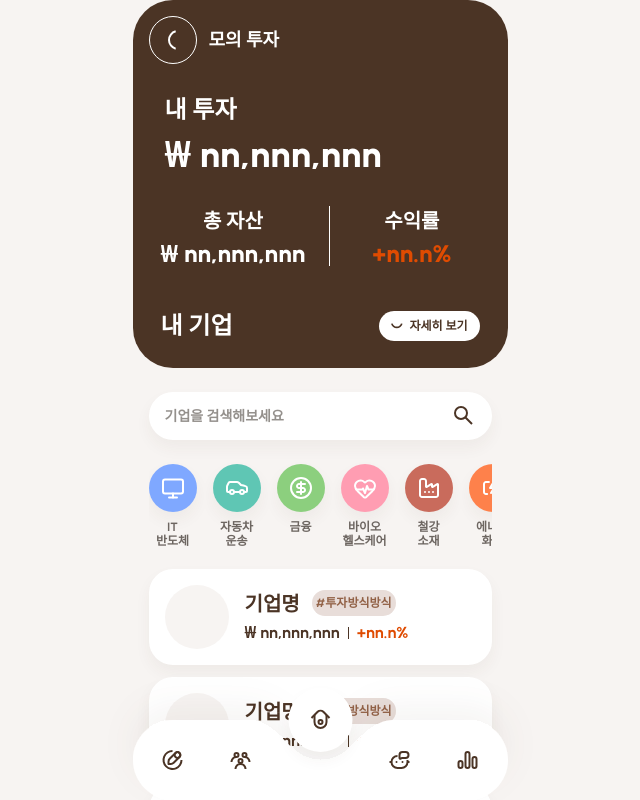
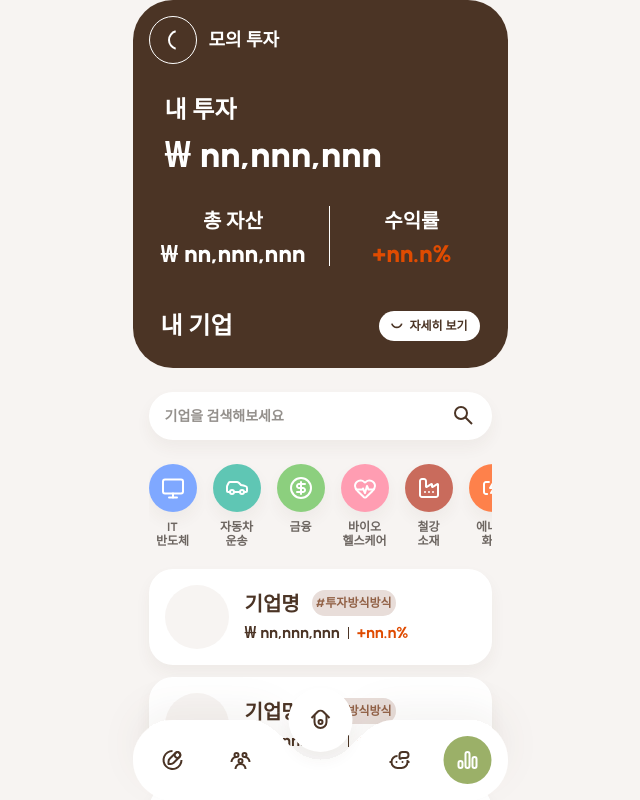
Before and after one commit to MJU-Capstone-Design-1/Jumoney-FE, a Next.js app: page /mockinvestment in a window 1280 px wide. Shown: the whole page, without its empty margins (320-960 px from the left). Built offline with nearby package versions, Linux system fonts and the light colour scheme; a web font is replaced by a local one.

Commit message:
✨ Feat: 현재 페이지 탭바 active 상태 적용

```diff
--- a/src/components/bottomTabBar.tsx
+++ b/src/components/bottomTabBar.tsx
@@ -1,7 +1,7 @@
 'use client';
 
-import { useState } from 'react';
-import { useRouter } from 'next/navigation';
+import { useMemo, useState } from 'react';
+import { usePathname, useRouter } from 'next/navigation';
 import { BottomTabBarArea } from './icons/bottomTabBarArea';
 import { BottomTabBarInvestmentIcon } from './icons/bottomTabBarInvestmentIcon';
 import { BottomTabBarPortfolioIcon } from './icons/bottomTabBarPortfolioIcon';
@@ -11,7 +11,16 @@ import { BottomTabBarHomeIcon } from './icons/BottomTabBarHomeIcon';
 
 export const BottomTabBar = () => {
   const router = useRouter();
-  const [selectedTab, setSelectedTab] = useState<string | null>(null);
+  const pathname = usePathname();
+
+  const selectedTab = useMemo(() => {
+    if (pathname === '/home') return 'home';
+    if (pathname === '/terms') return 'terms';
+    if (pathname.startsWith('/portfolio')) return 'portfolio';
+    if (pathname === '/recommend') return 'recommend';
+    if (pathname === '/mockinvestment') return 'mockinvestment';
+    return null;
+  }, [pathname]);
 
   return (
     <div className='pointer-events-none fixed bottom-0 left-1/2 z-50 h-[9rem] w-full max-w-[23.4375rem] -translate-x-1/2'>
@@ -21,8 +30,7 @@ export const BottomTabBar = () => {
           <button
             type='button'
             onClick={() => {
-              setSelectedTab('home');
-              // router.push('/'); // TODO: 경로 추가
+              router.push('/home');
             }}
             className='pointer-events-auto relative flex h-6 w-6 items-center justify-center focus:outline-none'
           >
@@ -41,7 +49,6 @@ export const BottomTabBar = () => {
             <button
               type='button'
               onClick={() => {
-                setSelectedTab('terms');
                 router.push('/terms');
               }}
               className='pointer-events-auto relative flex h-6 w-6 items-center justify-center focus:outline-none'
@@ -57,7 +64,6 @@ export const BottomTabBar = () => {
             <button
               type='button'
               onClick={() => {
-                setSelectedTab('portfolio');
                 router.push('/portfolio/selected');
               }}
               className='pointer-events-auto relative flex h-6 w-6 items-center justify-center focus:outline-none'
@@ -77,7 +83,6 @@ export const BottomTabBar = () => {
             <button
               type='button'
               onClick={() => {
-                setSelectedTab('recommend');
                 router.push('/recommend');
               }}
               className='pointer-events-auto relative flex h-6 w-6 items-center justify-center focus:outline-none'
@@ -95,17 +100,16 @@ export const BottomTabBar = () => {
             <button
               type='button'
               onClick={() => {
-                setSelectedTab('investment');
-                // router.push('/investment'); // TODO: 경로 추가
+                router.push('/mockinvestment');
               }}
               className='pointer-events-auto relative flex h-6 w-6 items-center justify-center focus:outline-none'
             >
-              {selectedTab === 'investment' && (
+              {selectedTab === 'mockinvestment' && (
                 <div className='bg-primary pointer-events-none absolute z-[-1] h-[3rem] w-[3rem] rounded-full' />
               )}
               <BottomTabBarInvestmentIcon
                 color={
-                  selectedTab === 'investment' ? 'secondary1' : 'secondary2'
+                  selectedTab === 'mockinvestment' ? 'secondary1' : 'secondary2'
                 }
               />
             </button>
```
